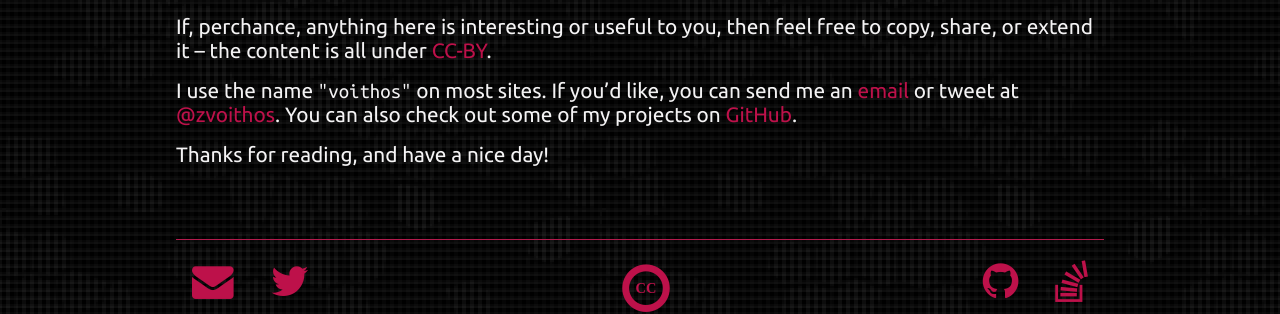
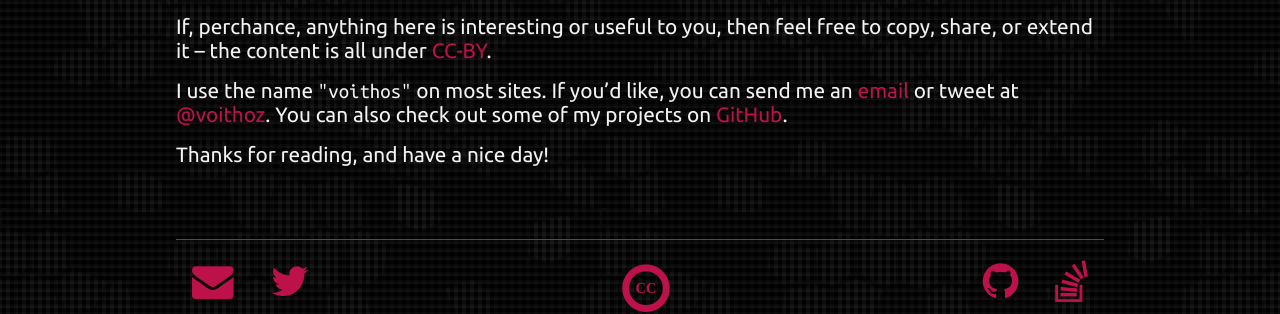
Before and after one commit to voithos/voithos.github.io, a Jekyll site: the page built from about.html, in a window 1280 px wide. Shown: the part 382-696 px from the top of the page. Built offline with Jekyll 4.4.1, drawn with Linux system fonts in a browser that asks for light colours; nearby versions of some CDN libraries; a script that is not in the unit is left out.

Commit message:
Update twitter links.

```diff
--- a/_data/about.yml
+++ b/_data/about.yml
@@ -25,7 +25,7 @@
 
   I use the name `"voithos"` on most sites. If you'd like, you can send me an
   [email](mailto:zaven@skepsi.me) or tweet at
-  [@zvoithos](https://twitter.com/zvoithos). You can also check out some of my
+  [@voithoz](https://twitter.com/voithoz). You can also check out some of my
   projects on [GitHub](https://github.com/voithos/).
 
 
--- a/_layouts/default.html
+++ b/_layouts/default.html
@@ -36,7 +36,7 @@
                     <section class="footer-links">
                         <section class="links">
                             <a href="mailto:zaven@skepsi.me"><i class="fa fa-envelope fa-2x"></i></a>
-                            <a href="https://twitter.com/zvoithos"><i class="fa fa-twitter fa-2x"></i></a>
+                            <a href="https://twitter.com/voithoz"><i class="fa fa-twitter fa-2x"></i></a>
                         </section>
                         <section class="license">
                             <a href="http://creativecommons.org/licenses/by/4.0/">
```
